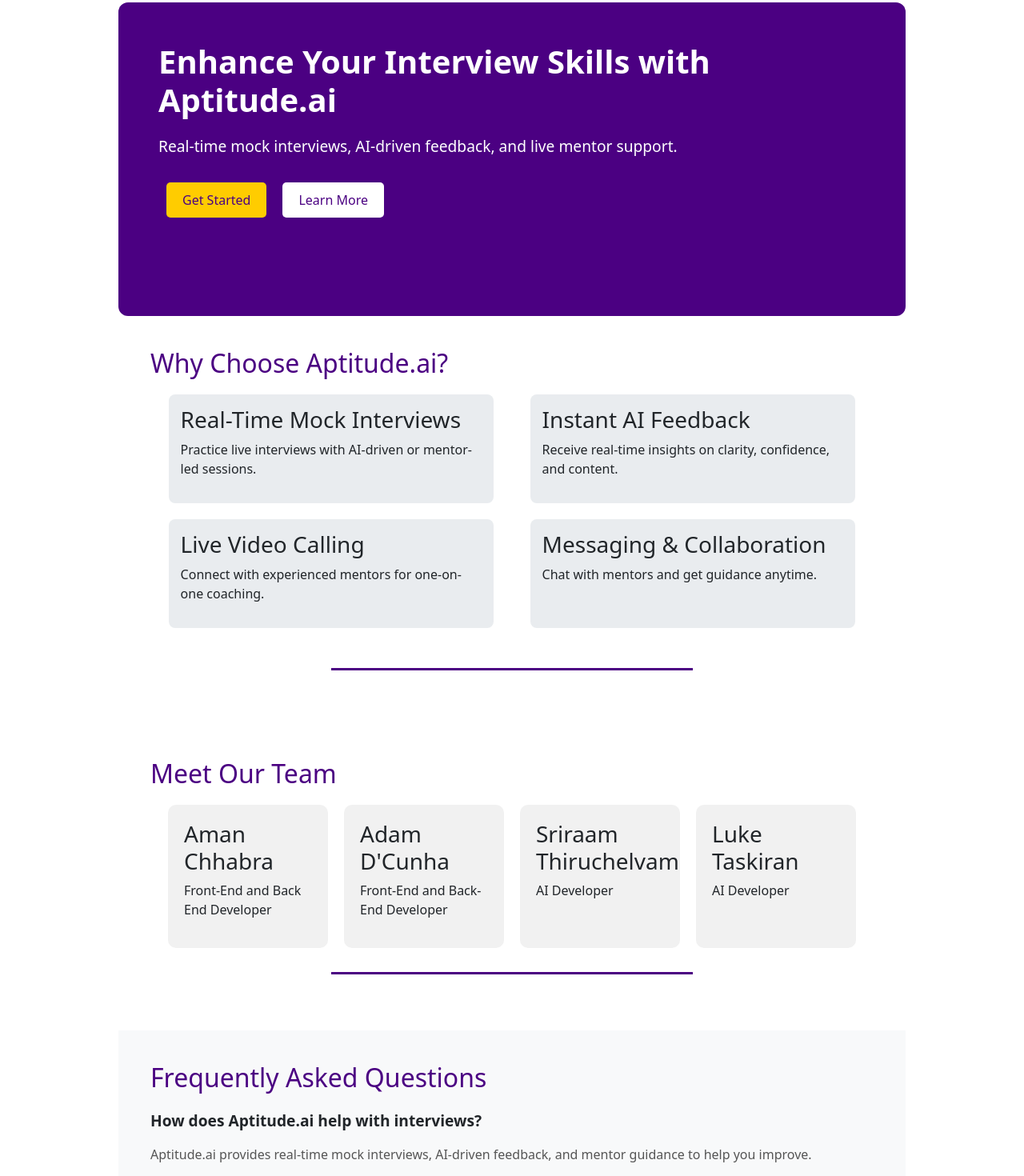
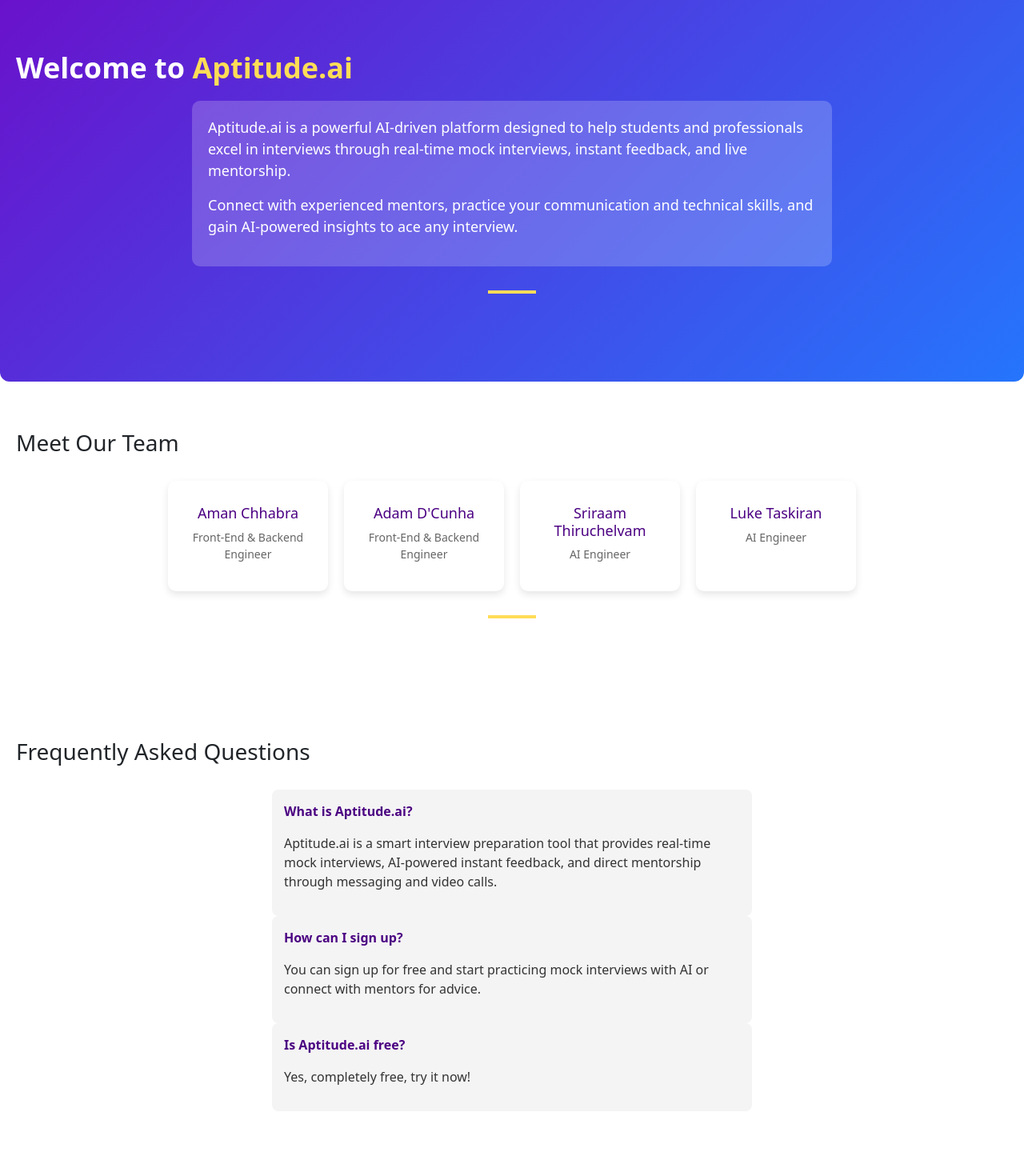
Before and after one commit to adcunha3/AptitudeAI, an Angular app in the folder client/: page / in a window 1280 px wide. Shown: the part 100-1570 px from the top of the page at 80% size. Built offline with nearby package versions, Linux system fonts and the light colour scheme.

Commit message:
Fixed UI Divs

```diff
--- a/client/src/app/landing-page/landing-page.component.css
+++ b/client/src/app/landing-page/landing-page.component.css
@@ -1,100 +1,70 @@
-/* General Styles */
 body {
-    font-family: Arial, sans-serif;
+  font-family: 'Poppins', sans-serif;
+  background-color: #f8f8f8;
+  color: #333;
   margin: 0;
   padding: 0;
-    background-color: #f8f9fa;
   text-align: center;
-    min-height: 100vh;
-    display: flex;
-    flex-direction: column;
 }
 
-  .landing-container {
-    width: 80%;
-    margin: auto;
-    padding: 20px;
-    flex-grow: 1; /* Ensures content expands properly */
-    display: flex;
-    flex-direction: column;
-    justify-content: flex-start;
+.hero-section {
+  background: linear-gradient(135deg, #6a11cb, #2575fc);
+  color: white;
+  padding: 80px 20px;
+  border-radius: 12px;
 }
 
-  .section-title {
-    font-size: 2em;
-    color: #4b0082;
+.hero-section .section-title {
+  font-size: 36px;
+  font-weight: bold;
   margin-bottom: 20px;
 }
 
+.hero-section .highlight {
+  color: #ffdd57;
+}
+
+.description-box {
+  background: rgba(255, 255, 255, 0.2);
+  padding: 20px;
+  border-radius: 10px;
+  margin: 0 auto;
+  max-width: 800px;
+  font-size: 18px;
+  font-weight: 300;
+}
+
+.cta-btn {
+  background-color: #ffdd57;
+  color: #333;
+  padding: 12px 24px;
+  border-radius: 6px;
+  border: none;
+  font-size: 18px;
+  font-weight: bold;
+  cursor: pointer;
+  margin-top: 20px;
+  transition: all 0.3s ease;
+}
+
+.cta-btn:hover {
+  background-color: #ffd700;
+}
+
 .section-divider {
-    width: 50%;
-    height: 3px;
-    background-color: #4b0082;
+  width: 60px;
+  height: 4px;
+  background-color: #ffdd57;
   margin: 30px auto;
 }
 
-  /* Hero Section */
-  .hero-section {
-    background-color: #4b0082;
-    color: white;
-    padding: 50px;
-    border-radius: 12px;
+.team-section {
+  padding: 60px 20px;
 }
 
-  .hero-title {
-    font-size: 2.5em;
-    font-weight: bold;
-  }
-
-  .hero-subtitle {
-    font-size: 1.2em;
-    margin: 20px 0;
-  }
-
-  .cta-buttons button {
-    padding: 10px 20px;
-    margin: 10px;
-    font-size: 1em;
-    border: none;
-    border-radius: 5px;
-    cursor: pointer;
-  }
-
-  .btn-primary {
-    background-color: #ffcc00;
-    color: #4b0082;
-  }
-
-  .btn-secondary {
-    background-color: white;
-    color: #4b0082;
-  }
-
-  /* Features Section */
-  .features-section {
-    background: white;
-    padding: 40px;
-    border-radius: 12px;
-  }
-
-  .features {
-    display: flex;
-    justify-content: space-around;
-    flex-wrap: wrap;
-  }
-
-  .feature {
-    width: 45%;
-    margin-bottom: 20px;
-    padding: 15px;
-    background: #e9ecef;
-    border-radius: 8px;
-  }
-
-  /* Team Section */
-  .team-section {
-    padding: 40px;
-    background-color: #ffffff;
+.team-section .section-title {
+  font-size: 28px;
+  margin-bottom: 30px;
 }
 
 .team-members {
@@ -105,43 +75,65 @@ body {
 }
 
 .team-member {
-    background: #f1f1f1;
+  background: white;
   padding: 20px;
   border-radius: 10px;
+  box-shadow: 0 4px 10px rgba(0, 0, 0, 0.1);
+  text-align: center;
   width: 200px;
+  transition: transform 0.3s ease;
+}
+
+.team-member:hover {
+  transform: scale(1.05);
 }
 
 .team-member img {
-    width: 100px;
-    height: 100px;
+  width: 80px;
+  height: 80px;
   border-radius: 50%;
+  border: 3px solid #6200ea;
 }
 
-  /* FAQ Section */
+.team-member h3 {
+  font-size: 18px;
+  margin-top: 10px;
+  color: #4b0082;
+}
+
+.team-member p {
+  font-size: 14px;
+  color: #666;
+}
+
 .faq-section {
-    padding: 40px;
-    background: #f8f9fa;
-    margin-bottom: 0; /* Remove extra space */
+  padding: 60px 20px;
+  background: #fff;
+  border-radius: 10px;
+}
+
+.faq-section .section-title {
+  font-size: 28px;
+  margin-bottom: 30px;
 }
 
 .faq-item {
-    margin-bottom: 20px;
+  background: #f4f4f4;
+  padding: 15px;
+  border-radius: 8px;
+  margin-bottom: 15px;
+  max-width: 600px;
+  margin: 0 auto;
+  text-align: left;
 }
 
 .faq-question {
   font-weight: bold;
-    font-size: 1.2em;
+  color: #4b0082;
 }
 
 .faq-answer {
-    font-size: 1em;
-    color: #555;
+  font-size: 16px;
+  color: #333;
+  margin-top: 5px;
 }
-
-  /* Remove extra bottom spacing */
-  .footer {
-    margin-top: auto;
-    padding: 10px;
-    background-color: #4b0082;
-    color: white;
-  }
--- a/client/src/app/landing-page/landing-page.component.html
+++ b/client/src/app/landing-page/landing-page.component.html
@@ -1,58 +1,37 @@
 <div class="landing-container">
-
   <section class="hero-section">
-    <h1 class="hero-title">Enhance Your Interview Skills with Aptitude.ai</h1>
-    <p class="hero-subtitle">Real-time mock interviews, AI-driven feedback, and live mentor support.</p>
-    <div class="cta-buttons">
-      <button class="btn-primary">Get Started</button>
-      <button class="btn-secondary">Learn More</button>
+    <h1 class="section-title">Welcome to <span class="highlight">Aptitude.ai</span></h1>
+    <div class="description-box">
+      <p>
+        Aptitude.ai is a powerful AI-driven platform designed to help students and professionals
+        excel in interviews through real-time mock interviews, instant feedback, and live mentorship.
+      </p>
+      <p>
+        Connect with experienced mentors, practice your communication and technical skills,
+        and gain AI-powered insights to ace any interview.
+      </p>
     </div>
     <div class="section-divider"></div>
   </section>
-
-
-  <section class="features-section">
-    <h2 class="section-title">Why Choose Aptitude.ai?</h2>
-    <div class="features">
-      <div class="feature">
-        <h3>Real-Time Mock Interviews</h3>
-        <p>Practice live interviews with AI-driven or mentor-led sessions.</p>
-      </div>
-      <div class="feature">
-        <h3>Instant AI Feedback</h3>
-        <p>Receive real-time insights on clarity, confidence, and content.</p>
-      </div>
-      <div class="feature">
-        <h3>Live Video Calling</h3>
-        <p>Connect with experienced mentors for one-on-one coaching.</p>
-      </div>
-      <div class="feature">
-        <h3>Messaging & Collaboration</h3>
-        <p>Chat with mentors and get guidance anytime.</p>
-      </div>
-    </div>
-    <div class="section-divider"></div>
-  </section>
-
 
   <section class="team-section">
     <h2 class="section-title">Meet Our Team</h2>
     <div class="team-members">
       <div class="team-member">
         <h3>Aman Chhabra</h3>
-        <p>Front-End and Back End Developer</p>
+        <p>Front-End & Backend Engineer</p>
       </div>
       <div class="team-member">
         <h3>Adam D'Cunha</h3>
-        <p>Front-End and Back-End Developer</p>
+        <p>Front-End & Backend Engineer</p>
       </div>
       <div class="team-member">
         <h3>Sriraam Thiruchelvam</h3>
-        <p>AI Developer</p>
+        <p>AI Engineer</p>
       </div>
       <div class="team-member">
         <h3>Luke Taskiran</h3>
-        <p>AI Developer</p>
+        <p>AI Engineer</p>
       </div>
     </div>
     <div class="section-divider"></div>
@@ -61,16 +40,25 @@
   <section class="faq-section">
     <h2 class="section-title">Frequently Asked Questions</h2>
     <div class="faq-item">
-      <p class="faq-question">How does Aptitude.ai help with interviews?</p>
-      <p class="faq-answer">Aptitude.ai provides real-time mock interviews, AI-driven feedback, and mentor guidance to help you improve.</p>
+      <p class="faq-question">What is Aptitude.ai?</p>
+      <p class="faq-answer">
+        Aptitude.ai is a smart interview preparation tool that provides
+        real-time mock interviews, AI-powered instant feedback, and
+        direct mentorship through messaging and video calls.
+      </p>
     </div>
     <div class="faq-item">
-      <p class="faq-question">Can I connect with a live mentor?</p>
-      <p class="faq-answer">Yes! You can schedule video calls or chat with mentors for personalized feedback.</p>
+      <p class="faq-question">How can I sign up?</p>
+      <p class="faq-answer">
+        You can sign up for free and start practicing mock interviews
+        with AI or connect with mentors for advice.
+      </p>
     </div>
     <div class="faq-item">
       <p class="faq-question">Is Aptitude.ai free?</p>
-      <p class="faq-answer">We offer a free trial, along with affordable mentorship plans.</p>
+      <p class="faq-answer">
+        Yes, completely free, try it now!
+      </p>
     </div>
   </section>
 </div>
--- a/client/src/app/profile-main/profile-main.component.html
+++ b/client/src/app/profile-main/profile-main.component.html
@@ -1,26 +1,34 @@
 <div class="profile-container">
 
-  <div class="cover-photo"></div>
+
+  <div class="cover-photo">
+    <h2 class="cover-text">Your Profile</h2>
+  </div>
 
 
   <div class="profile-header">
+    <div class="profile-image-wrapper">
       <img
         [src]="profileService.image || '/assets/default-profile.png'"
         alt="Profile Image"
         class="profile-image"
         onerror="this.src='/assets/default-profile.png'"
       />
+    </div>
     <h2 class="username">{{ profileService.username() }}</h2>
     <p class="role">{{ profileService.role() }}</p>
   </div>
 
 
   <div class="profile-details">
+    <div class="info-box">
       <p><strong>Email:</strong> {{ profileService.email() }}</p>
       <p><strong>Bio:</strong> {{ profileService.bio() }}</p>
       <p><strong>Interests:</strong> {{ profileService.interests() }}</p>
     </div>
+  </div>
 
 
   <button class="edit-btn" (click)="editProfile()">Edit Profile</button>
+
 </div>
--- a/client/src/app/profile/profile.component.html
+++ b/client/src/app/profile/profile.component.html
@@ -1,26 +1,27 @@
 <div class="edit-profile-container">
 
-  <div class="cover-photo"></div>
-
+  <div class="cover-photo">
+    <h1>Edit Your Profile</h1>
+  </div>
 
   <div class="profile-header">
+    <div class="profile-image-wrapper">
       <img
         [src]="profileService.image || '/assets/default-profile.png'"
         alt="Profile Image"
         class="profile-image"
         onerror="this.src='/assets/default-profile.png'"
       />
+    </div>
     <h2 class="username">{{ profileService.username() }}</h2>
     <p class="role">{{ profileService.role() }}</p>
   </div>
-
 
   <form [formGroup]="profileForm" (ngSubmit)="onSaveProfile()" class="profile-form">
 
     <div class="profile-details">
       <p><strong>Email:</strong> {{ profileService.email() }}</p>
     </div>
-
 
     <div class="form-group">
       <label for="bio">Bio</label>
@@ -32,7 +33,7 @@
       <input id="interests" formControlName="interests" type="text" placeholder="Enter your interests" />
     </div>
 
-    <div class="form-group">
+    <div class="form-group file-upload">
       <label for="profilePicture">Profile Picture</label>
       <input id="profilePicture" type="file" (change)="onFileSelected($event)" />
     </div>
@@ -43,4 +44,5 @@
 
     <button type="submit" class="save-btn">Save Changes</button>
   </form>
+
 </div>
```
Also changed, not shown: client/src/app/profile-main/profile-main.component.css (+62 -52 lines), client/src/app/profile/profile.component.css (+57 -70 lines). Lines whose indentation alone changed are shown as unchanged.
